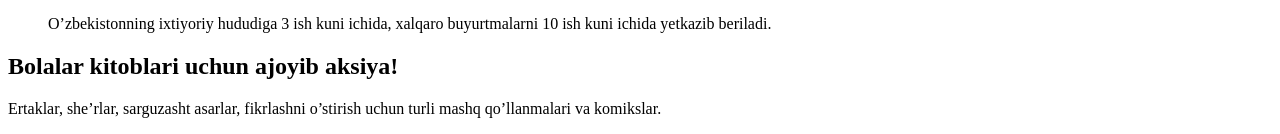
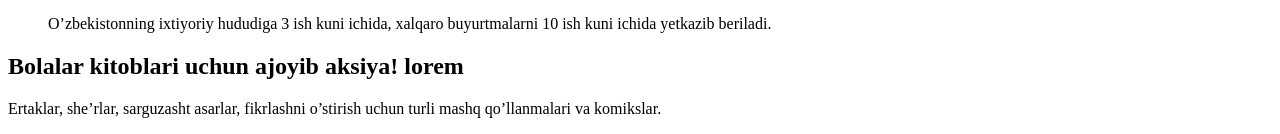
Before and after one commit to Ziyodilla1122/git-fundamentals, a plain HTML site: page index.html in a window 1280 px wide. Shown: the part 598-732 px from the top of the page. Drawn offline with Linux system fonts and the light colour scheme.

Commit message:
news pars change

```diff
--- a/index.html
+++ b/index.html
@@ -70,7 +70,7 @@
         <!-- AKSIYA -->
         <section>
             <div>
-                <h2>Bolalar kitoblari uchun ajoyib aksiya!</h2>
+                <h2>Bolalar kitoblari uchun ajoyib aksiya! lorem</h2>
                 <p>Ertaklar, she’rlar, sarguzasht asarlar, fikrlashni o’stirish uchun turli mashq qo’llanmalari va komikslar.</p>
                 <p>Aksiyadagi eng katta to’plamda <strong>50 ta kitob</strong>ni <strong>350 ming</strong> so’mga (aslida 383 ming so’m) sotib olishingiz mumkin.</p>
                 <a href="#">Buyurtma berish</a>
```
